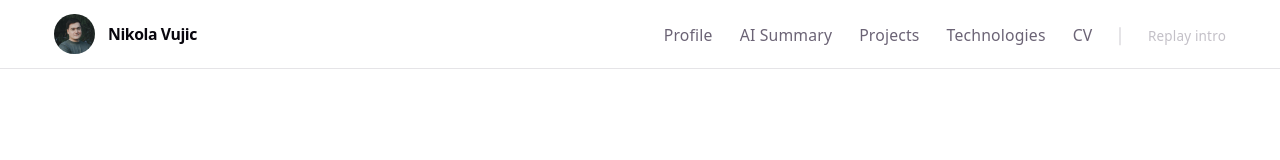
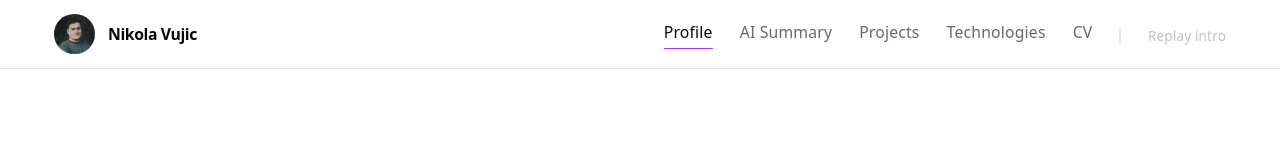
Before and after one commit to nikvujic/portfolio, a React (Vite) app: page /portfolio in a window 1280 px wide. Shown: the top 160 px of the page. Built offline with nearby package versions, Linux system fonts and the light colour scheme.

Commit message:
Navbar menu indicator added

```diff
--- a/src/components/portfolio/Navbar.tsx
+++ b/src/components/portfolio/Navbar.tsx
@@ -1,19 +1,48 @@
+import { motion } from 'framer-motion';
 import { Menu } from 'lucide-react';
+import { useEffect, useState } from 'react';
 import { useNavigate } from 'react-router-dom';
 import profileImage from '../../assets/images/profile.jpeg';
 
 const INTRO_SEEN_KEY = 'intro-animation-seen';
 
 const navItems = [
-  { label: 'Profile',     id: 'profile'     },
-  { label: 'AI Summary',  id: 'ai-summary'  },
-  { label: 'Projects',    id: 'projects'    },
+  { label: 'Profile',      id: 'profile'      },
+  { label: 'AI Summary',   id: 'ai-summary'   },
+  { label: 'Projects',     id: 'projects'     },
   { label: 'Technologies', id: 'technologies' },
-  { label: 'CV',          id: 'cv'          },
+  { label: 'CV',           id: 'cv'           },
 ] as const;
 
 export function Navbar() {
   const navigate = useNavigate();
+  const [activeId, setActiveId] = useState<string>(navItems[0].id);
+
+  useEffect(() => {
+    const root = document.querySelector('main');
+    if (!root) return;
+
+    const observer = new IntersectionObserver(
+      (entries) => {
+        const visible = entries
+          .filter((e) => e.isIntersecting)
+          .sort((a, b) => b.intersectionRatio - a.intersectionRatio)[0];
+        if (visible) setActiveId(visible.target.id);
+      },
+      { root, threshold: 0.5 },
+    );
+
+    navItems.forEach(({ id }) => {
+      const el = document.getElementById(id);
+      if (el) observer.observe(el);
+    });
+
+    return () => observer.disconnect();
+  }, []);
+
+  const scrollTo = (id: string) => {
+    document.getElementById(id)?.scrollIntoView({ behavior: 'smooth' });
+  };
 
   const replayIntro = () => {
     localStorage.removeItem(INTRO_SEEN_KEY);
@@ -38,13 +67,25 @@ export function Navbar() {
         {/* Right: nav links — desktop */}
         <ul className="hidden items-center gap-6 md:flex">
           {navItems.map((item) => (
-            <li key={item.id}>
-              <a
-                href={`#${item.id}`}
-                className="text-sm text-(--text) transition-colors duration-150 hover:text-(--text-h)"
+            <li key={item.id} className="relative pb-1">
+              <button
+                type="button"
+                onClick={() => scrollTo(item.id)}
+                className={`cursor-pointer text-sm transition-colors duration-150 ${
+                  activeId === item.id
+                    ? 'text-(--text-h)'
+                    : 'text-(--text) hover:text-(--text-h)'
+                }`}
               >
                 {item.label}
-              </a>
+              </button>
+              {activeId === item.id && (
+                <motion.span
+                  layoutId="nav-indicator"
+                  className="absolute bottom-0 left-0 right-0 h-[1.5px] bg-(--accent)"
+                  transition={{ type: 'spring', stiffness: 400, damping: 35 }}
+                />
+              )}
             </li>
           ))}
           <li aria-hidden="true" className="h-4 w-[1.5px] self-center translate-y-0.5 bg-(--border)" />
```
